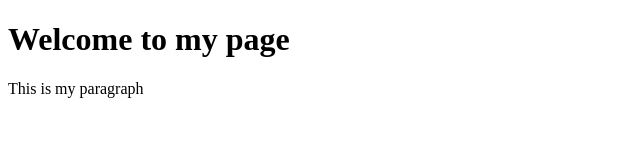
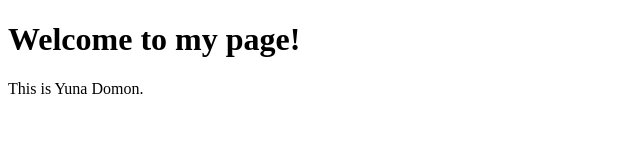
Before and after one commit to yunadomon/wdd130, a plain HTML site: page index.html in a window 1280 px wide. Shown: the full height of the page, 0-640 px from the left. Drawn offline with Linux system fonts and the light colour scheme.

Commit message:
Update index.html

```diff
--- a/index.html
+++ b/index.html
@@ -6,7 +6,7 @@
     <title>Document</title>
 </head>
 <body>
-  <h1>Welcome to my page</h1>
-  <p>This is my paragraph</p>
+  <h1>Welcome to my page!</h1>
+  <p>This is Yuna Domon.</p>
 </body>
 </html>
```
